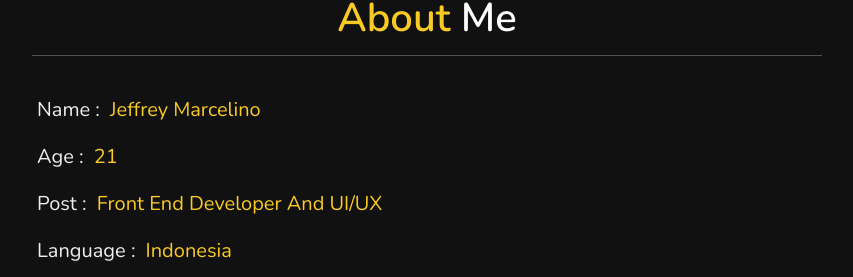
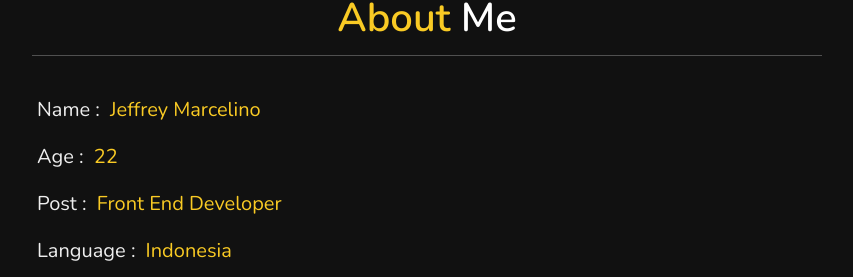
Before and after one commit to JeffreyMarcelino/my-portofolio, a plain HTML site: page index.html in a window 1280 px wide. Shown: the part 829-1106 px from the top of the page, without its empty margins (388-1241 px from the left). Drawn offline with nearby package versions, Linux system fonts and the light colour scheme.

Commit message:
minor
changes age and post

```diff
--- a/index.html
+++ b/index.html
@@ -64,9 +64,9 @@
 
     <div class="info">
         <h3> <span> name : </span> Jeffrey Marcelino </h3>
-        <h3> <span> age : </span> 21 </h3>
+        <h3> <span> age : </span> 22 </h3>
         <!-- <h3> <span> qualification : </span> BMS </h3> -->
-        <h3> <span> post : </span> front end developer and UI/UX </h3>
+        <h3> <span> post : </span> front end developer </h3>
         <h3> <span> language : </span> Indonesia </h3>
         <a href="/Cv/Jeffrey Marcelino - Resume.pdf"><button class="btn"> download CV <i class="fas fa-download"></i> </button></a>
     </div>
```
